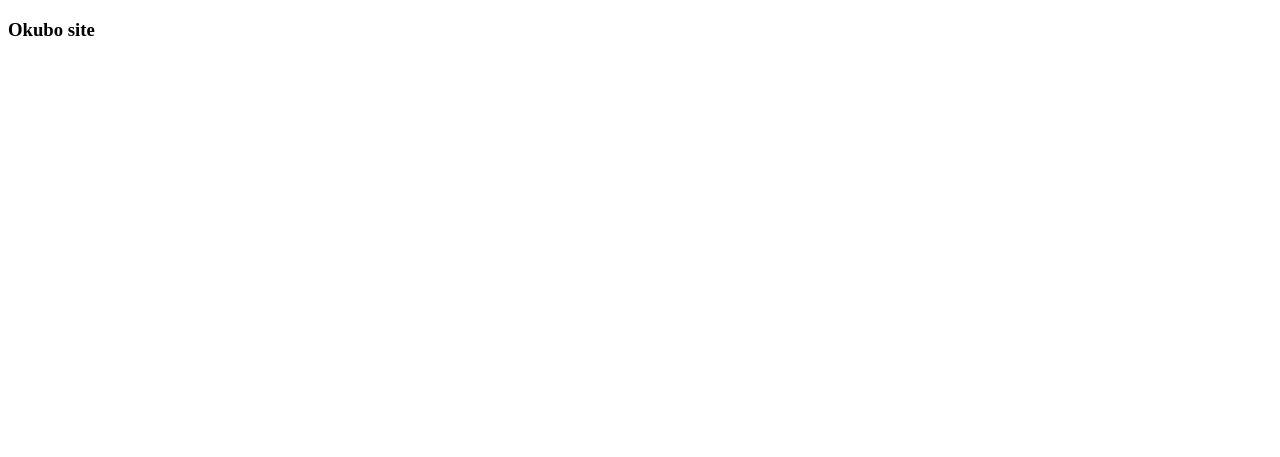
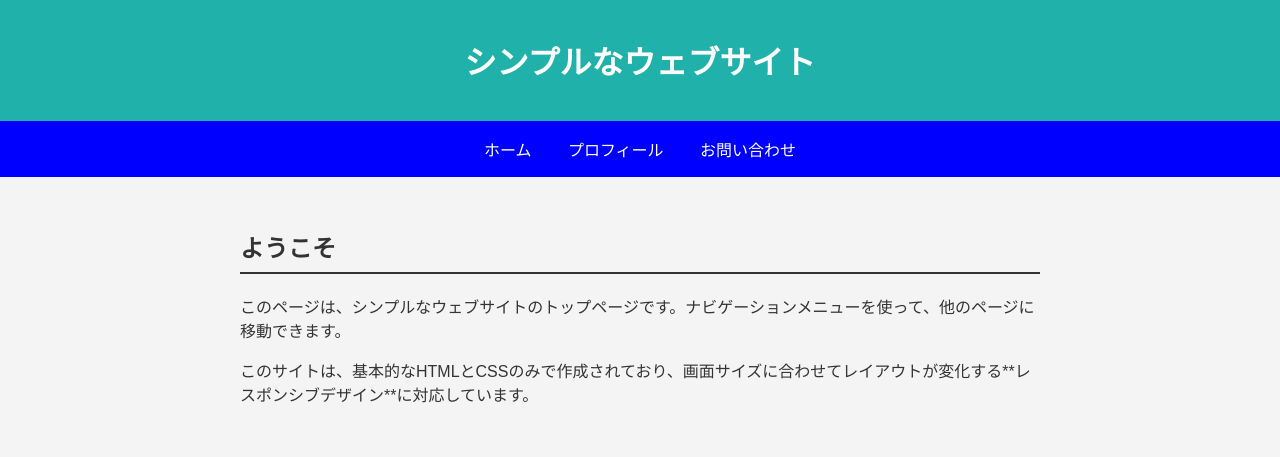
Before and after one commit to okubomi/my-project, a plain HTML site: page index.html in a window 1280 px wide. Drawn offline with Linux system fonts and the light colour scheme.

Commit message:
add new files

```diff
--- a/index.html
+++ b/index.html
@@ -1,13 +1,110 @@
 <!DOCTYPE html>
 <html lang="ja">
+
 <head>
     <meta charset="UTF-8">
     <meta name="viewport" content="width=device-width, initial-scale=1.0">
-    <title>Document</title>
+    <title>ホーム | シンプルなウェブサイト</title>
+    <style>
+        body {
+            /* フォントをArialか、もしなければ一般的なサンセリフ体にする */
+            font-family: Arial, sans-serif;
+            /* ブラウザのデフォルトの余白をなくす */
+            margin: 0;
+            /* 全体の背景色を薄いグレーに設定する */
+            background-color: #f4f4f4;
+            /* テキストの色を濃いグレーに設定する */
+            color: #333;
+        }
+
+        .header {
+            /* ヘッダーの背景色をライトシーグリーンにする */
+            background-color: lightseagreen;
+            /* ヘッダー内のテキストの色を白にする */
+            color: white;
+            /* ヘッダーの内側の余白を上下左右に1rem設定する */
+            padding: 1rem;
+            /* ヘッダー内のテキストを中央に揃える */
+            text-align: center;
+        }
+
+        .nav {
+            /* ナビゲーションメニューの背景色を青にする */
+            background-color: blue;
+            /* ナビゲーションメニュー内のテキストの色をグレーに設定する */
+            color: gray;
+            /* ナビゲーションメニュー内のテキストを中央に揃える */
+            text-align: center;
+            /* ナビゲーションメニューの内側の余白を上下に0.5rem設定する */
+            padding: 0.5rem;
+        }
+
+        .nav a {
+            /* ナビゲーションリンクのテキストの色を白にする */
+            color: white;
+            /* ナビゲーションリンクの下線を消す */
+            text-decoration: none;
+            /* ナビゲーションリンクの内側の余白を上下に0.5rem、左右に1rem設定する */
+            padding: 0.5rem 1rem;
+            /* ナビゲーションリンクをインラインブロック要素として扱い、幅や高さを設定できるようにする */
+            display: inline-block;
+        }
+
+        .nav a:hover {
+            /* ナビゲーションリンクにマウスが重なったときの背景色を濃いグレーにする */
+            background-color: #575757;
+        }
+
+        .container {
+            /* メインコンテンツの外側の余白を上下に0、左右に自動設定して中央に配置する */
+            margin: 0 auto;
+            /* メインコンテンツの内側の余白を上下左右に2rem設定する */
+            padding: 2rem;
+            /* メインコンテンツの最大幅を800pxに制限する */
+            max-width: 800px;
+        }
+
+        .main-content h2 {
+            /* h2要素の下に実線の黒い線を入れる */
+            border-bottom: 2px solid #333;
+            /* h2要素の下側の内側の余白を0.5rem設定する */
+            padding-bottom: 0.5rem;
+        }
+
+        /* レスポンシブデザインの調整 */
+        @media (max-width: 600px) {
+            .nav a {
+                /* 画面幅が600px以下の場合、ナビゲーションリンクをブロック要素（縦並び）にする */
+                display: block;
+                /* ナビゲーションリンクの内側の余白を上下左右に1rem設定する */
+                padding: 1rem;
+                /* ナビゲーションリンクの下側に細い線を入れる */
+                border-bottom: 1px solid #575757;
+            }
+        }
+    </style>
 </head>
+
 <body>
 
-    <H3>Okubo site</H3>
+    <header class="header">
+        <h1>シンプルなウェブサイト</h1>
+    </header>
+
+    <nav class="nav">
+        <a href="index.html">ホーム</a>
+        <a href="profile.html">プロフィール</a>
+        <a href="contact.html">お問い合わせ</a>
+    </nav>
+
+    <div class="container">
+        <section class="main-content">
+            <h2>ようこそ</h2>
+            <p>このページは、シンプルなウェブサイトのトップページです。ナビゲーションメニューを使って、他のページに移動できます。</p>
+            <p>このサイトは、基本的なHTMLとCSSのみで作成されており、画面サイズに合わせてレイアウトが変化する**レスポンシブデザイン**に対応しています。</p>
+        </section>
+    </div>
 
 </body>
+
 </html>
```
Also changed, not shown: contact.html (added, +85 -0 lines), profile.html (added, +99 -0 lines).
